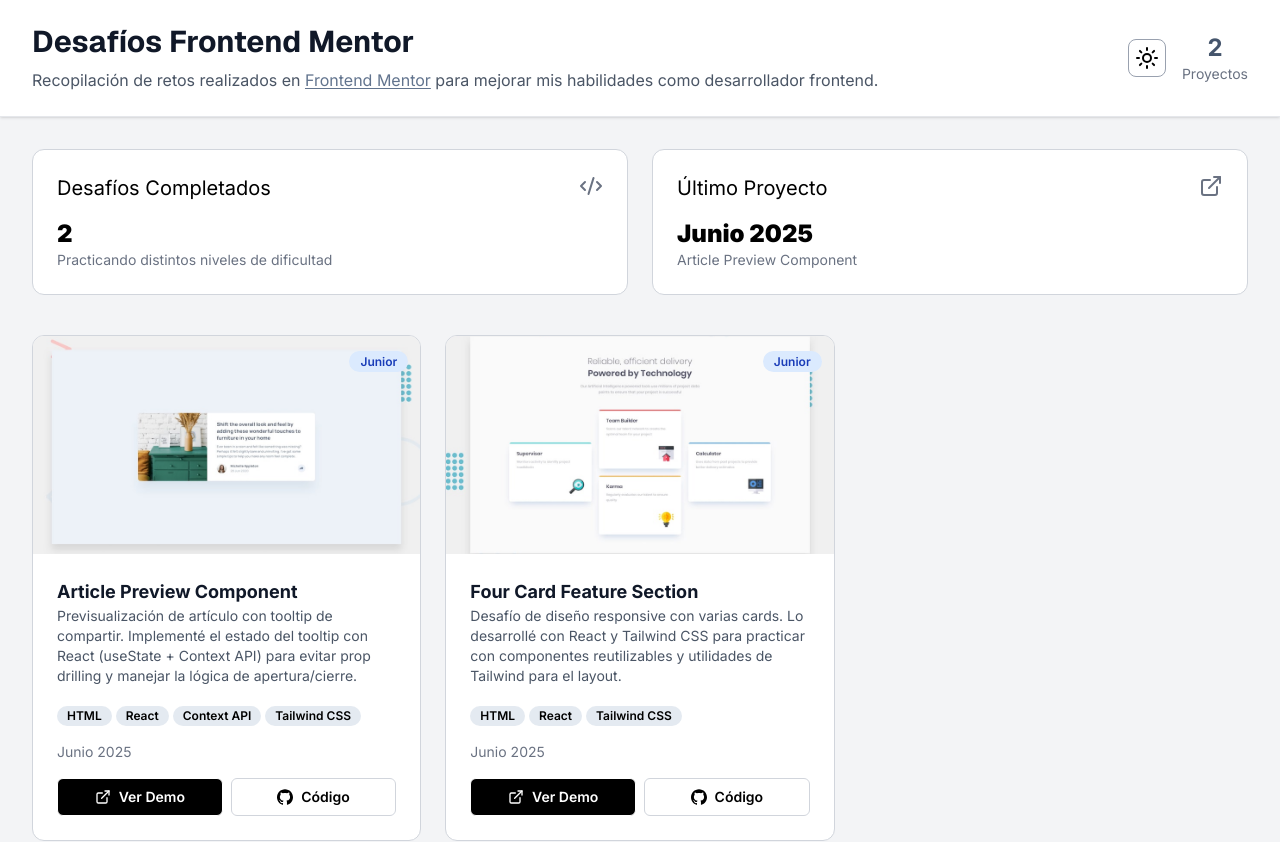
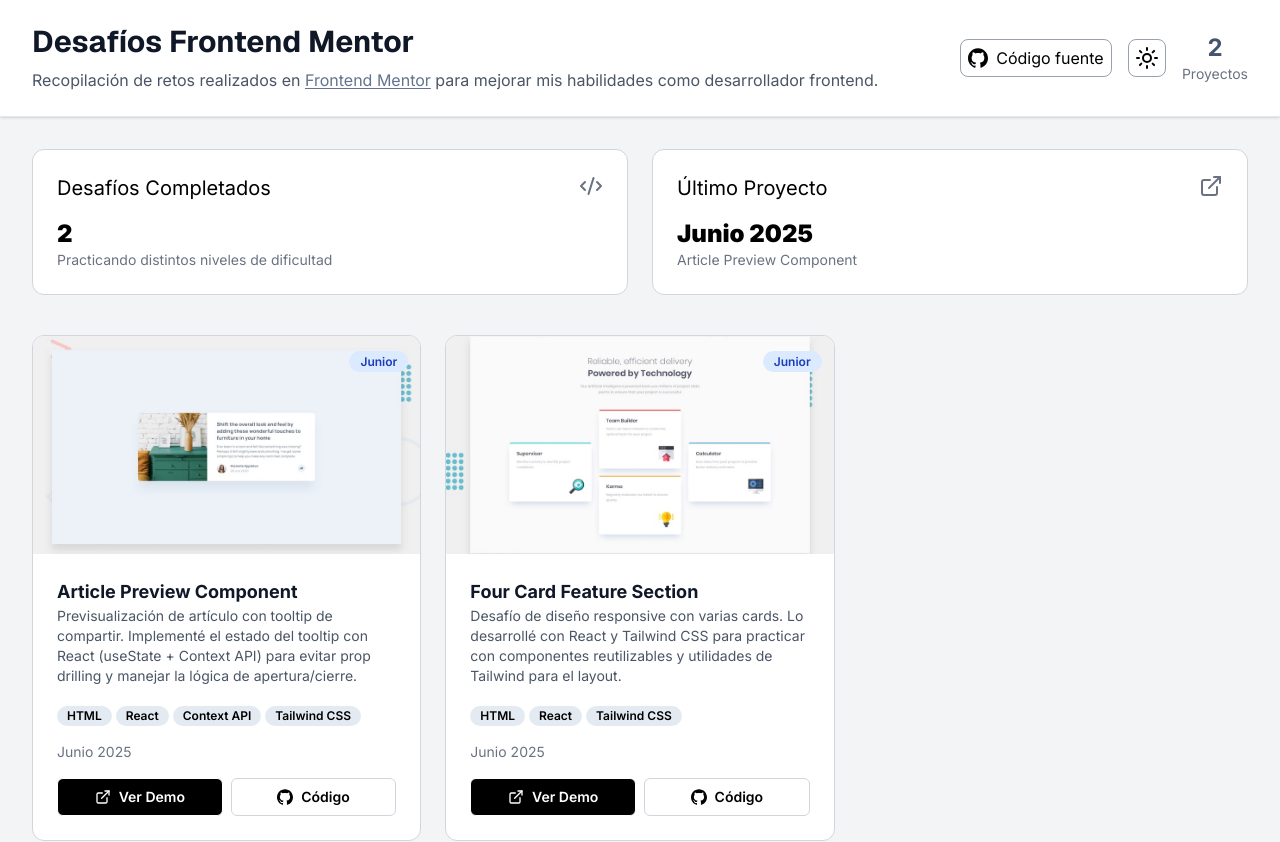
Before and after one commit to LuisChicaizaDev/challenges-frontend-mentor, a React (Vite) app: page / in a window 1280 px wide. Shown: the top 842 px of the page. Built offline with nearby package versions, Linux system fonts and the light colour scheme.

Commit message:
feat: agregar btn de github en header

```diff
--- a/src/assets/components/Header.jsx
+++ b/src/assets/components/Header.jsx
@@ -1,4 +1,5 @@
 import { ThemeToggle } from './ThemeToggle';
+import { SiGithub } from "react-icons/si";
 
 export const Header = () => {
     return (
@@ -15,7 +16,13 @@ export const Header = () => {
                     </p>
                 </div>
 
-                <div className="flex items-center justify-center gap-4">
+                <div className="flex items-center justify-center gap-4 flex-wrap">
+                    <a href="https://github.com/LuisChicaizaDev/challenges-frontend-mentor" tarjet="_blank" rel="noopener noreferrer"
+                        className='min-w-38 flex gap-2 items-center justify-center p-1.5 border border-gray-400 rounded-lg cursor-pointer
+        hover:bg-gray-200 transition duration-500 dark:bg-gray-900 dark:hover:bg-gray-700 dark:text-white'>
+                        <SiGithub className='size-5' />
+                        Código fuente
+                    </a>
                     <ThemeToggle />
                     <div className="text-center">
                         <div className="text-2xl font-bold text-slate-600 dark:text-slate-400">2</div>
```
